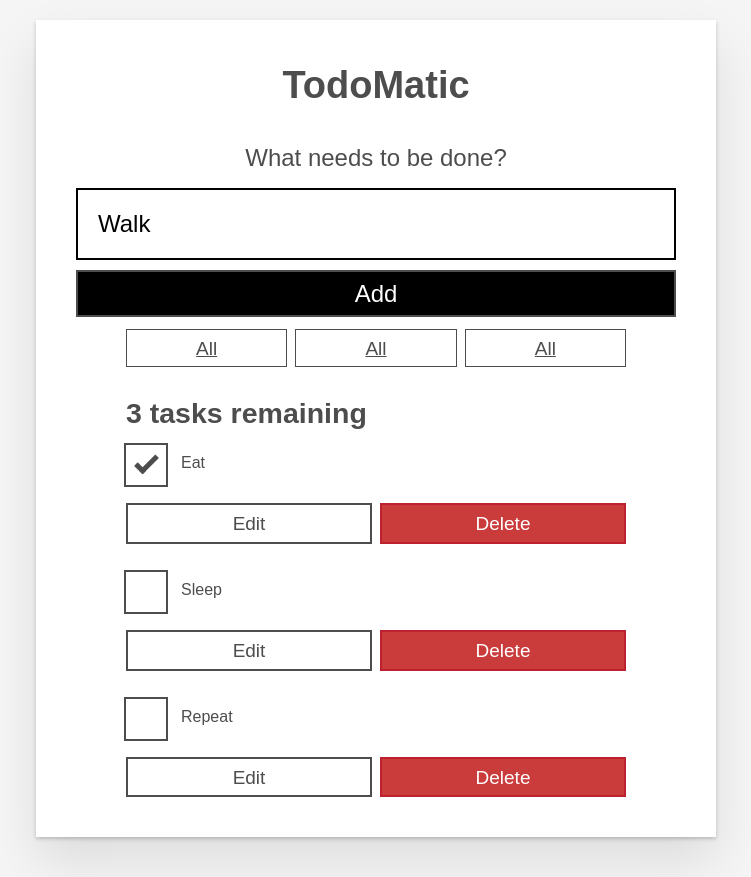
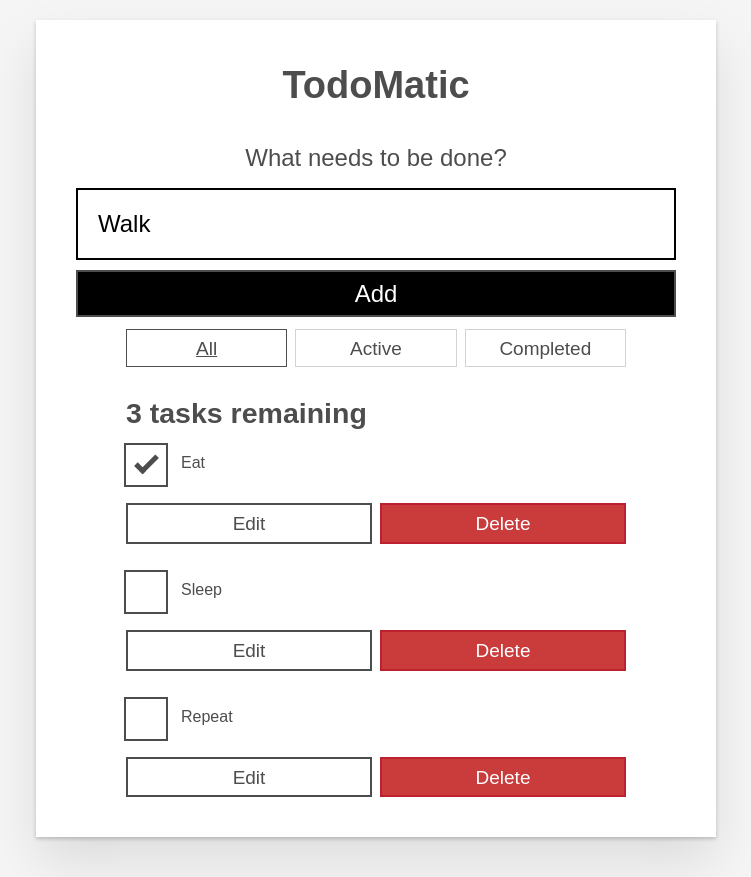
Before and after one commit to LimoVincent/mozilla_developer_react_usecase, a React (Create React App) app: page / in a window 1280 px wide. Shown: the whole page, without its empty margins (264-1015 px from the left). Built offline with nearby package versions, Linux system fonts and the light colour scheme.

Commit message:
added some css

```diff
--- a/src/App.js
+++ b/src/App.js
@@ -4,9 +4,18 @@ import FilterButton from './components/FilterButton'
 import Todo from './components/Todo'
 
 import { v4 as uuidv4 } from 'uuid'
-uuidv4()
+
+const FILTER_MAP = {
+  All: () => true,
+  Active: (todo) => !todo.completed,
+  Completed: (todo) => todo.completed,
+}
+
+const FILTER_NAMES = Object.keys(FILTER_MAP)
+
 const App = ({ data }) => {
   const [todos, setTodos] = useState(data)
+  const [filter, setFilter] = useState('All')
 
   const addTodos = (name) => {
     setTodos([...todos, { name: name, completed: false, id: uuidv4() }])
@@ -40,9 +49,15 @@ const App = ({ data }) => {
       <h1>TodoMatic</h1>
       <Form {...{ addTodos }} />
       <div className='filters btn-group stack-exception'>
-        <FilterButton />
-        <FilterButton />
-        <FilterButton />
+        {FILTER_NAMES.map((name) => (
+          <FilterButton
+            key={name}
+            name={name}
+            isPressed={name === filter}
+            setFilter={setFilter}
+            key={name}
+          />
+        ))}
       </div>
 
       <h2 id='list-heading'>
@@ -50,7 +65,7 @@ const App = ({ data }) => {
       </h2>
 
       <ul
-        role='list'
+        // role='list'
         className='todo-list stack-large stack-exception'
         aria-labelledby='list-heading'
       >
--- a/src/components/FilterButton.js
+++ b/src/components/FilterButton.js
@@ -1,25 +1,19 @@
-import React from 'react'
+import React, { useState } from 'react'
 
-function FilterButton() {
- return (
-
-     <button type='button' className='btn toggle-btn' aria-pressed='true'>
-       <span className='visually-hidden'>Show </span>
-       <span>all</span>
-       <span className='visually-hidden'> tasks</span>
-     </button>
-     /* <button type='button' className='btn toggle-btn' aria-pressed='false'>
-       <span className='visually-hidden'>Show </span>
-       <span>Active</span>
-       <span className='visually-hidden'> tasks</span>
-     </button>
-     <button type='button' className='btn toggle-btn' aria-pressed='false'>
-       <span className='visually-hidden'>Show </span>
-       <span>Completed</span>
-       <span className='visually-hidden'> tasks</span>
-     </button> */
-
- )
+function FilterButton({ name, isPressed, setFilter }) {
+  console.log(name)
+  return (
+    <button
+      onClick={() => setFilter(name)}
+      type='button'
+      className='btn toggle-btn'
+      aria-pressed={isPressed}
+    >
+      <span className='visually-hidden'>Show </span>
+      <span>{name}</span>
+      <span className='visually-hidden'> tasks</span>
+    </button>
+  )
 }
 
 export default FilterButton
```
Also changed, not shown: 1 other file (tests, documents, lock files or other folders).
